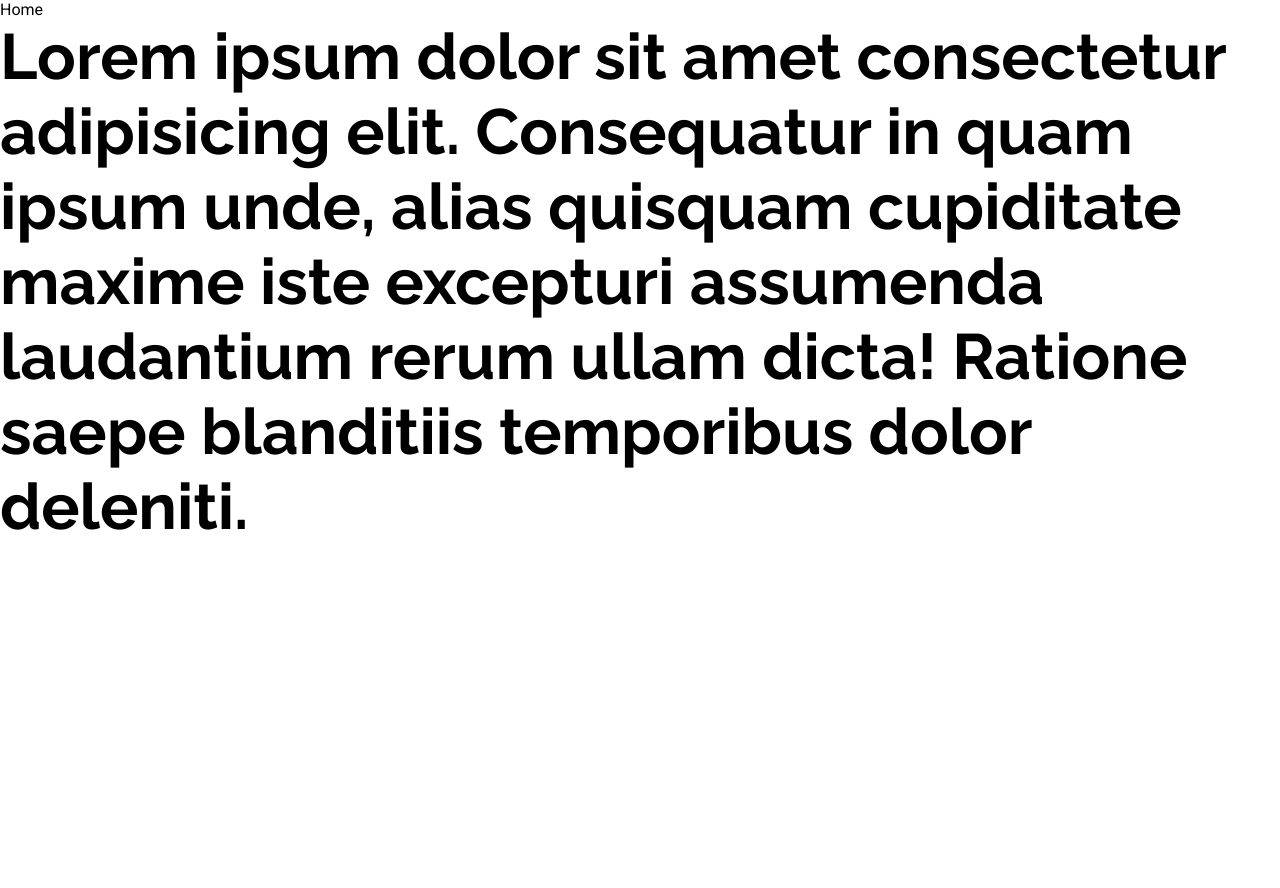
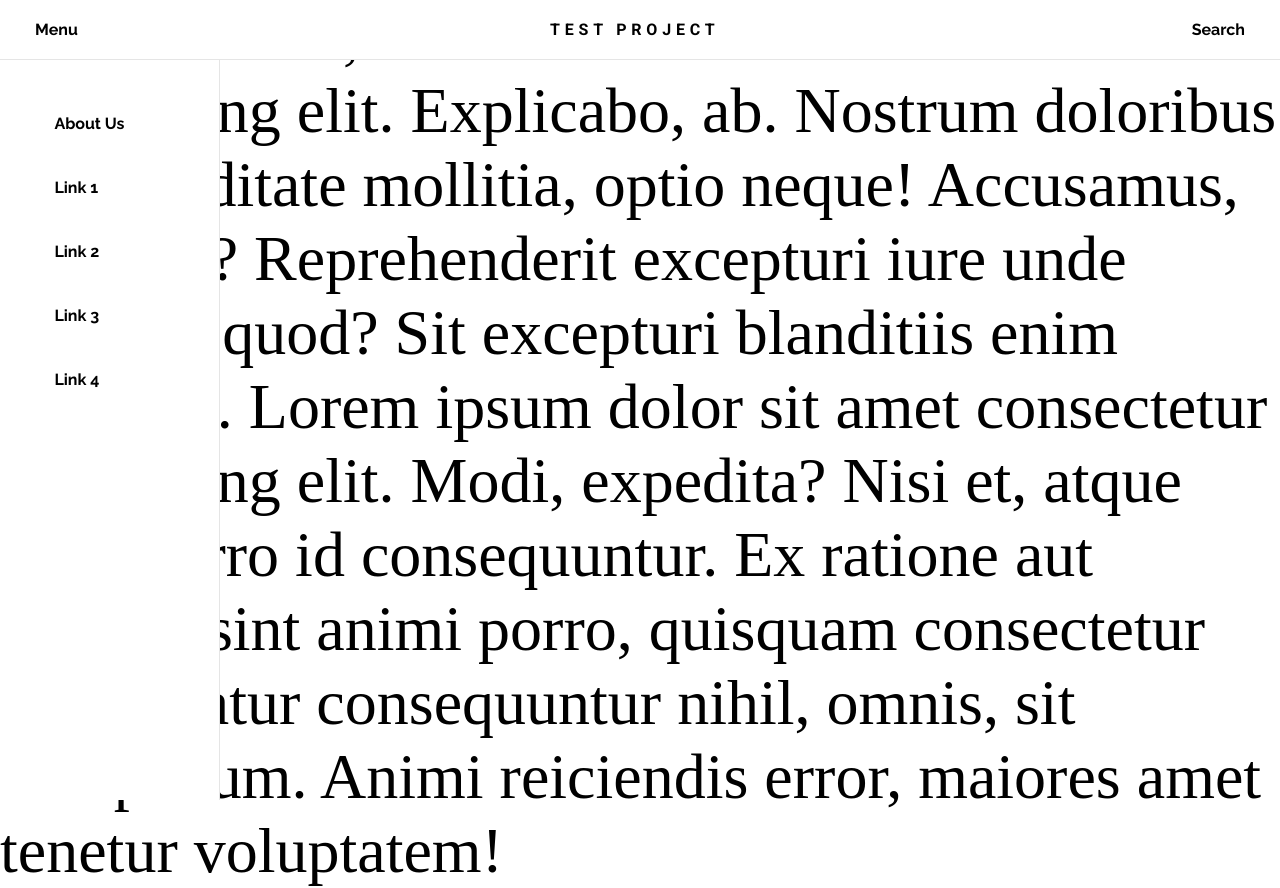
Before and after one commit to Avas77/TestProject, a React (Create React App) app: page /about in a window 1280 px wide. Before the commit the page ends 800 px from the top, so only its background shows below. Built offline with nearby package versions, Linux system fonts and the light colour scheme; the HTML template or start-up script is replaced by a standard one.

Commit message:
added transitions

```diff
--- a/package.json
+++ b/package.json
@@ -8,6 +8,7 @@
     "@testing-library/user-event": "^12.6.2",
     "react": "^17.0.1",
     "react-dom": "^17.0.1",
+    "react-reveal": "^1.2.2",
     "react-router": "^5.2.0",
     "react-router-dom": "^5.2.0",
     "react-scripts": "4.0.1",
--- a/src/components/About/About.css
+++ b/src/components/About/About.css
@@ -1,9 +1,3 @@
-.about {
-  height: 100vh;
-}
-.about a {
-  color: #000000;
-}
-.about h1 {
+.about p {
   font-size: 4rem;
 }
--- a/src/components/About/About.js
+++ b/src/components/About/About.js
@@ -1,16 +1,23 @@
 import React from "react";
 import "./About.css";
+import Navbar from "../Navbar/Navbar";
+import Sidebar from "../Sidebar/Sidebar";
 
 const About = () => {
   return (
     <div className="about">
-      <a href="/">Home</a>
-      <h1>
-        Lorem ipsum dolor sit amet consectetur adipisicing elit. Consequatur in
-        quam ipsum unde, alias quisquam cupiditate maxime iste excepturi
-        assumenda laudantium rerum ullam dicta! Ratione saepe blanditiis
-        temporibus dolor deleniti.
-      </h1>
+      <Navbar />
+      <Sidebar />
+      <p>
+        Lorem ipsum, dolor sit amet consectetur adipisicing elit. Explicabo, ab.
+        Nostrum doloribus vel cupiditate mollitia, optio neque! Accusamus,
+        tempora? Reprehenderit excepturi iure unde eligendi quod? Sit excepturi
+        blanditiis enim expedita. Lorem ipsum dolor sit amet consectetur
+        adipisicing elit. Modi, expedita? Nisi et, atque iusto porro id
+        consequuntur. Ex ratione aut repellat sint animi porro, quisquam
+        consectetur sed pariatur consequuntur nihil, omnis, sit voluptatum.
+        Animi reiciendis error, maiores amet tenetur voluptatem!
+      </p>
     </div>
   );
 };
--- /dev/null
+++ b/src/components/Navbar/Navbar.css
@@ -0,0 +1,26 @@
+.navbar {
+  height: 60px;
+  display: flex;
+  justify-content: space-between;
+  align-items: center;
+  border-bottom: 1px solid rgba(0, 0, 0, 0.1);
+  position: fixed;
+  top: 0;
+  width: 100%;
+  z-index: 999;
+  background-color: #ffffff;
+}
+.navbar span {
+  font-weight: 700;
+}
+.navbar span:first-child {
+  margin-left: 35px;
+}
+.navbar span:last-child {
+  margin-right: 35px;
+}
+.navbar__brand {
+  letter-spacing: 0.3em;
+  color: #000000;
+  font-weight: 700;
+}
--- /dev/null
+++ b/src/components/Navbar/Navbar.js
@@ -0,0 +1,19 @@
+import React from "react";
+import "./Navbar.css";
+import Slide from "react-reveal/Slide";
+
+const Navbar = () => {
+  return (
+    <Slide top>
+      <div className="navbar">
+        <span>Menu</span>
+        <a className="navbar__brand" href="/">
+          TEST PROJECT
+        </a>
+        <span>Search</span>
+      </div>
+    </Slide>
+  );
+};
+
+export default Navbar;
--- /dev/null
+++ b/src/components/Sidebar/Sidebar.css
@@ -0,0 +1,22 @@
+.sidebar {
+  width: 220px;
+  border-right: 1px solid rgba(0, 0, 0, 0.1);
+  height: calc(100vh - 60px);
+  position: fixed;
+  top: 60px;
+  left: 0;
+  z-index: 99;
+  background-color: #ffffff;
+}
+.sidebar ul {
+  padding: 2rem;
+  list-style: none;
+}
+.sidebar ul li {
+  padding: 1.4rem;
+}
+.sidebar ul li a {
+  font-weight: 700;
+  font-family: "Raleway", sans-serif;
+  color: #000000;
+}
--- /dev/null
+++ b/src/components/Sidebar/Sidebar.js
@@ -0,0 +1,31 @@
+import React from "react";
+import "./Sidebar.css";
+import Slide from "react-reveal/Slide";
+
+const Sidebar = () => {
+  return (
+    <Slide left>
+      <nav className="sidebar">
+        <ul>
+          <li>
+            <a href="">About Us</a>
+          </li>
+          <li>
+            <a href="">Link 1</a>
+          </li>
+          <li>
+            <a href="">Link 2</a>
+          </li>
+          <li>
+            <a href="">Link 3</a>
+          </li>
+          <li>
+            <a href="">Link 4</a>
+          </li>
+        </ul>
+      </nav>
+    </Slide>
+  );
+};
+
+export default Sidebar;
--- /dev/null
+++ b/src/components/hoc/Auxillary.js
@@ -0,0 +1,3 @@
+const aux = props => props.children;
+
+export default aux;
--- a/src/index.css
+++ b/src/index.css
@@ -8,7 +8,8 @@ h2,
 h3,
 h4,
 h5,
-h6 {
+h6,
+span {
   font-family: "Raleway", sans-serif;
 }
 a {
```
Also changed, not shown: 2 other files (tests, documents, lock files or other folders).
